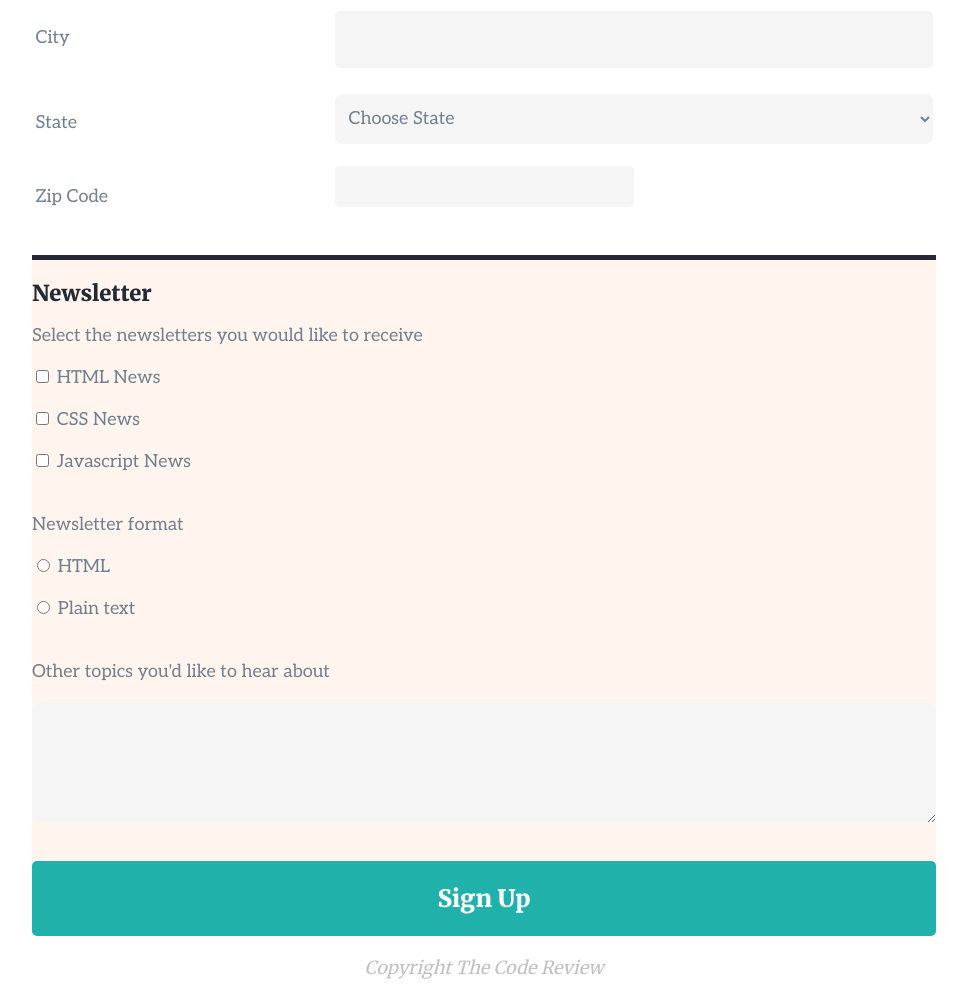
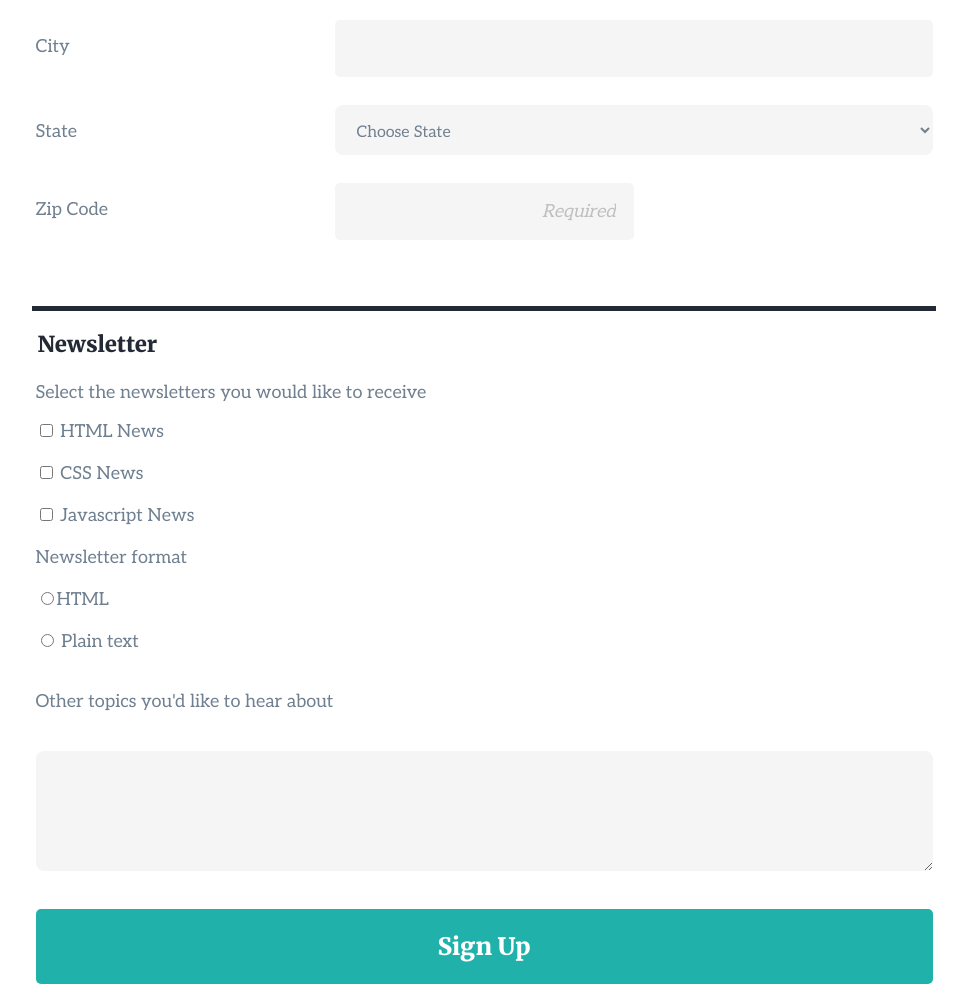
Before and after one commit to francestang221/OnlineRegistrationForm, a plain HTML site: page index.html in a window 1280 px wide. Shown: the part 639-1627 px from the top of the page, without its empty margins (156-1123 px from the left). Drawn offline with Linux system fonts and the light colour scheme.

Commit message:
fixed label texts.

```diff
--- a/css/styles.css
+++ b/css/styles.css
@@ -42,16 +42,16 @@ main {
   margin-bottom: 35px;
 }
 
-h2 {
+h2,legend {
   color: #232A35;
   font-weight:bold;
   font-size: 22px;
   font-family: 'Merriweather', serif;
+  padding-top: 20px;
+  margin-top: 20px;
 }
 
-.signup h2 {
-  margin-top:30px;
-}
+
 
 
 .intro p {
@@ -71,8 +71,13 @@ h2 {
   color: #232A35;
   border: solid 2px #232A35;
   height:1px;
-  margin-top: -5px;
 }
+
+fieldset {
+  border: 0 none;
+  margin:-10px;
+}
+
 
 .blank{
   width:100%;
@@ -89,23 +94,23 @@ h2 {
 
 .select {
   width:100%;
-  padding:10px;
+  padding:18px;
   border:none;
-  margin-top:12px;
-  margin-bottom: 12px;
+  margin-top:14px;
+  margin-bottom: 14px;
   border-radius: 8px;
   background-color: whitesmoke;
   display: block;
-  font-size: 18px;
+  font-size: 16px;
   height:50px;
 }
 
 .zip {
   width: 50%;
-  padding: 10px;
+  padding: 18px;
   border:none;
-  margin-top:10px;
-  margin-bottom: 10px;
+  margin-top:14px;
+  margin-bottom: 14px;
   border-radius: 5px;
   background-color: whitesmoke;
   display: block;
@@ -143,10 +148,6 @@ input:focus {
 }
 
 
-.second {
-  background-color:seashell;
-}
-
 
 .button {
   padding:22px;
@@ -179,14 +180,8 @@ footer {
 
 }
 
-fieldset {
-  border: 0 none;
-  display: flex;
-  flex-direction: column;
-  justify-content: flex-start;
-  margin:-10px;
 
-}
+
 
 
 
--- a/index.html
+++ b/index.html
@@ -9,9 +9,12 @@
    <meta name="viewport" content="width=device-width, initial-scale=1.0">
 <body>
 
+  <!--Banner-->
+
   <header>
   <h1>The Code Review</h1>
 </header>
+
 
 <main>
 
@@ -22,19 +25,21 @@
       Get the latest news on how your code is doing right in your box.
     </p>
   </div>
+
+<!-- Decoration Lines -->
+
   <hr class = "bold-hr">
-
-
-
-<section class = "first">
   <hr class = "thin-hr">
 
 
 <!--Form  -->
+
 <form action="#" method="post">
+
   <fieldset>
-  <h2>Contact Information</h2>
+    <legend>Contact Information</legend>
 
+  <!--Form Items  -->
 
   <div class = "row">
 
@@ -53,8 +58,8 @@
   </div>
 
   <div class = "row">
-<div class = "column"><label for ="address">Street Address</label></div>
-<div class = "double-column"><input type ="text" id="address" name="address" class="blank"></div>
+    <div class = "column"><label for ="street">Street Address</label></div>
+    <div class = "double-column"><input type ="text" id="street" name="street" class="blank"></div>
   </div>
 
 
@@ -62,6 +67,8 @@
     <div class = "column"><label for ="city">City</label></div>
     <div class = "double-column"><input type ="text" id="city" name="city" class="blank"></div>
   </div>
+
+  <!--Select State Menu  -->
 
   <div class = "row">
     <div class = "column"><label for ="state">State</label></div>
@@ -124,25 +131,24 @@
 
   <div class = "row">
     <div class = "column"><label for ="zip">Zip Code</label></div>
-<div class = "double-column"><input type ="tel" id="zip" name="zip" class="zip"></div>
+    <div class = "double-column"><input type ="tel" id="zip" name="zip" class="zip" required placeholder="Required"></div>
   </div>
-</fieldset>
-
-
-</form>
-
 
   <br>
   <br>
 
-</section>
+</fieldset>
 
   <!-- Second Section -->
-<section class = "second">
+
 <hr class = "thin-hr">
-<h2>Newsletter</h2>
-Select the newsletters you would like to receive<br>
-<br>
+<!-- Newsletter -->
+  <fieldset>
+    <legend>Newsletter</legend>
+
+      <p>Select the newsletters you would like to receive</p>
+
+
         <input type="checkbox" name="newsletters" value="HTML News">
         HTML News<br>
         <br>
@@ -150,26 +156,25 @@ HTML News<br>
         CSS News<br>
         <br>
         <input type="checkbox" name="newsletters" value="Javascript News">
-Javascript News<br>
+        Javascript News
         <br>
+
         <br>
         Newsletter format<br>
         <br>
-<input type="radio" name="format" value="HTML">
-HTML<br>
+        <input type="radio" name="format" value="HTML">HTML<br>
         <br>
         <input type="radio" name="format" value="Plain text">
         Plain text<br>
 
-<br>
+
+
     <br>
 
-Other topics you'd like to hear about<br>
-<br>
+    <p>Other topics you'd like to hear about</p><br>
 
       <textarea rows="5" cols="50" id ="textarea" name ="textarea">
     </textarea>
-
 
       <br>
 
@@ -178,9 +183,8 @@ Other topics you'd like to hear about<br>
     <br>
 
     <button type="submit" class="button">Sign Up</button>
-
-</section>
-
+  </fieldset>
+  </form>
 </main>
 
 <!-- Footer -->
```
Lines whose indentation alone changed are shown as unchanged.
